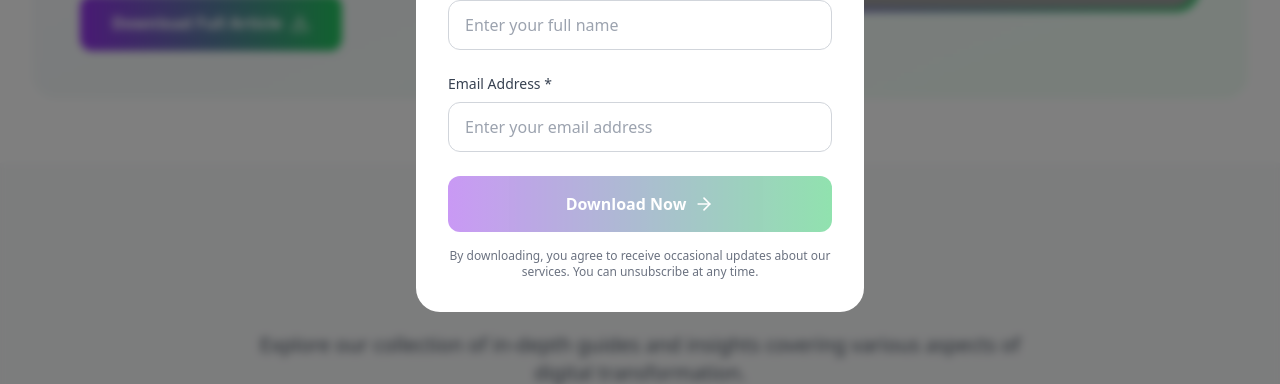
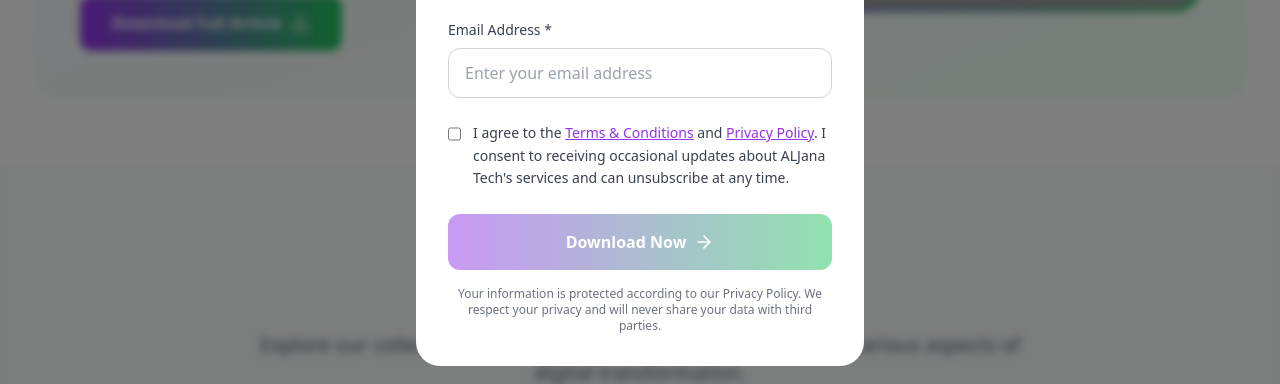
Before and after one commit to Joseph9866/Smart_creatives, a React (Vite) app: page /blogs in a window 1280 px wide. Both pictures are taken after a click on the button "Download Full Article". Shown: the part 972-1356 px from the top of the page. Built offline with nearby package versions, Linux system fonts and the light colour scheme; grey boxes are pictures that could not be loaded.

Commit message:
Updated Blogs.tsx

```diff
--- a/src/pages/Blogs.tsx
+++ b/src/pages/Blogs.tsx
@@ -20,6 +20,7 @@ const Blogs = () => {
   const [formData, setFormData] = useState({ name: '', email: '' });
   const [isSubmitting, setIsSubmitting] = useState(false);
   const [isDownloaded, setIsDownloaded] = useState(false);
+  const [acceptedTerms, setAcceptedTerms] = useState(false);
 
   const blogs = [
     {
@@ -103,7 +104,7 @@ const Blogs = () => {
 
   const handleFormSubmit = async (e: React.FormEvent) => {
     e.preventDefault();
-    if (!formData.name || !formData.email) return;
+    if (!formData.name || !formData.email || !acceptedTerms) return;
 
     setIsSubmitting(true);
 
@@ -127,6 +128,7 @@ const Blogs = () => {
         setIsDownloaded(false);
         setShowDownloadForm(false);
         setFormData({ name: '', email: '' });
+        setAcceptedTerms(false);
         setSelectedBlog(null);
       }, 3000);
     } catch (error) {
@@ -147,6 +149,7 @@ const Blogs = () => {
     setShowDownloadForm(false);
     setSelectedBlog(null);
     setFormData({ name: '', email: '' });
+    setAcceptedTerms(false);
     setIsDownloaded(false);
   };
 
@@ -387,9 +390,41 @@ const Blogs = () => {
                     />
                   </div>
 
+                  <div className="flex items-start space-x-3">
+                    <input
+                      type="checkbox"
+                      id="acceptTerms"
+                      checked={acceptedTerms}
+                      onChange={(e) => setAcceptedTerms(e.target.checked)}
+                      required
+                      className="mt-1 w-4 h-4 text-purple-600 bg-gray-100 border-gray-300 rounded focus:ring-purple-500 focus:ring-2"
+                    />
+                    <label htmlFor="acceptTerms" className="text-sm text-gray-700 leading-relaxed">
+                      I agree to the{' '}
+                      <a
+                        href="/terms-and-conditions"
+                        target="_blank"
+                        rel="noopener noreferrer"
+                        className="text-purple-600 hover:text-purple-700 underline"
+                      >
+                        Terms & Conditions
+                      </a>
+                      {' '}and{' '}
+                      <a
+                        href="/privacy-policy"
+                        target="_blank"
+                        rel="noopener noreferrer"
+                        className="text-purple-600 hover:text-purple-700 underline"
+                      >
+                        Privacy Policy
+                      </a>
+                      . I consent to receiving occasional updates about ALJana Tech's services and can unsubscribe at any time.
+                    </label>
+                  </div>
+
                   <button
                     type="submit"
-                    disabled={isSubmitting || !formData.name || !formData.email}
+                    disabled={isSubmitting || !formData.name || !formData.email || !acceptedTerms}
                     className="w-full bg-gradient-to-r from-purple-600 to-green-500 text-white font-semibold py-4 rounded-xl hover:from-purple-700 hover:to-green-600 transition-all duration-300 disabled:opacity-50 disabled:cursor-not-allowed flex items-center justify-center"
                   >
                     {isSubmitting ? (
@@ -407,8 +442,8 @@ const Blogs = () => {
                 </form>
 
                 <p className="text-xs text-gray-500 text-center mt-4">
-                  By downloading, you agree to receive occasional updates about our services.
-                  You can unsubscribe at any time.
+                  Your information is protected according to our Privacy Policy.
+                  We respect your privacy and will never share your data with third parties.
                 </p>
               </>
             )}
```
